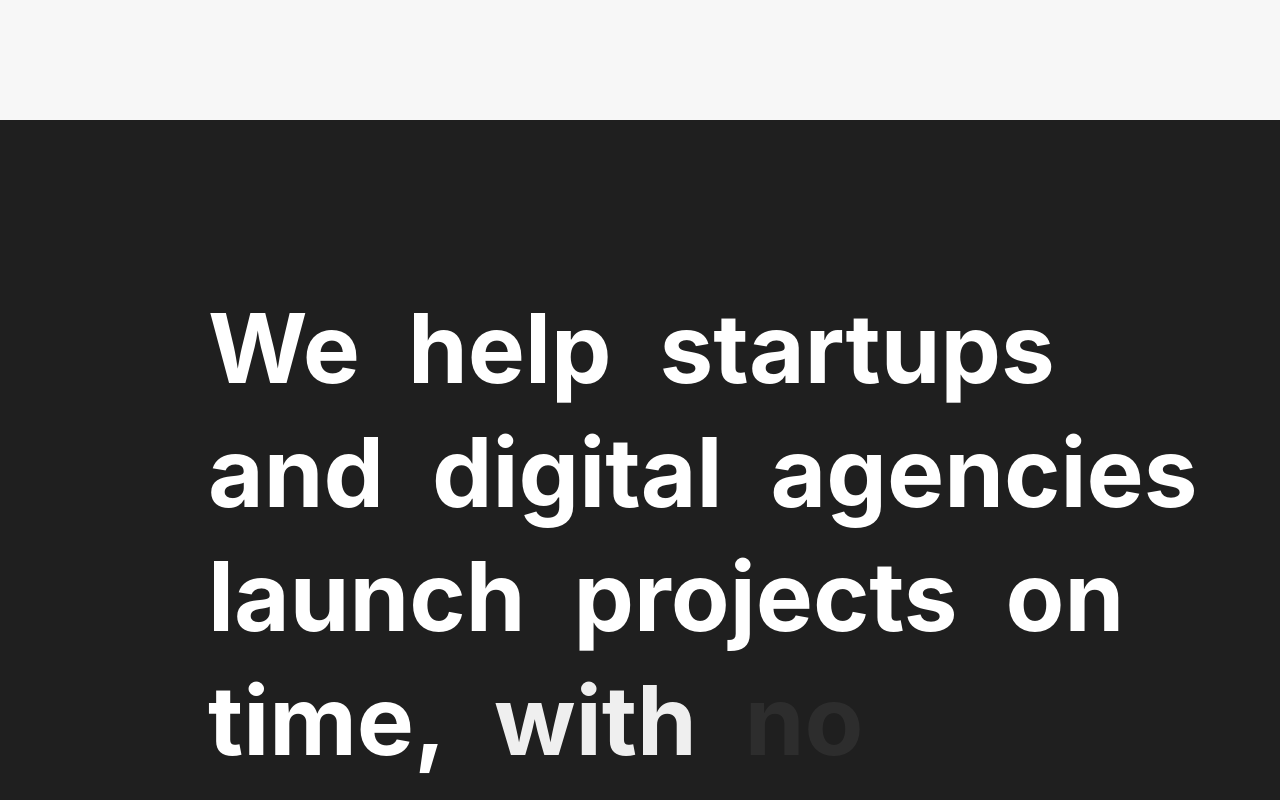
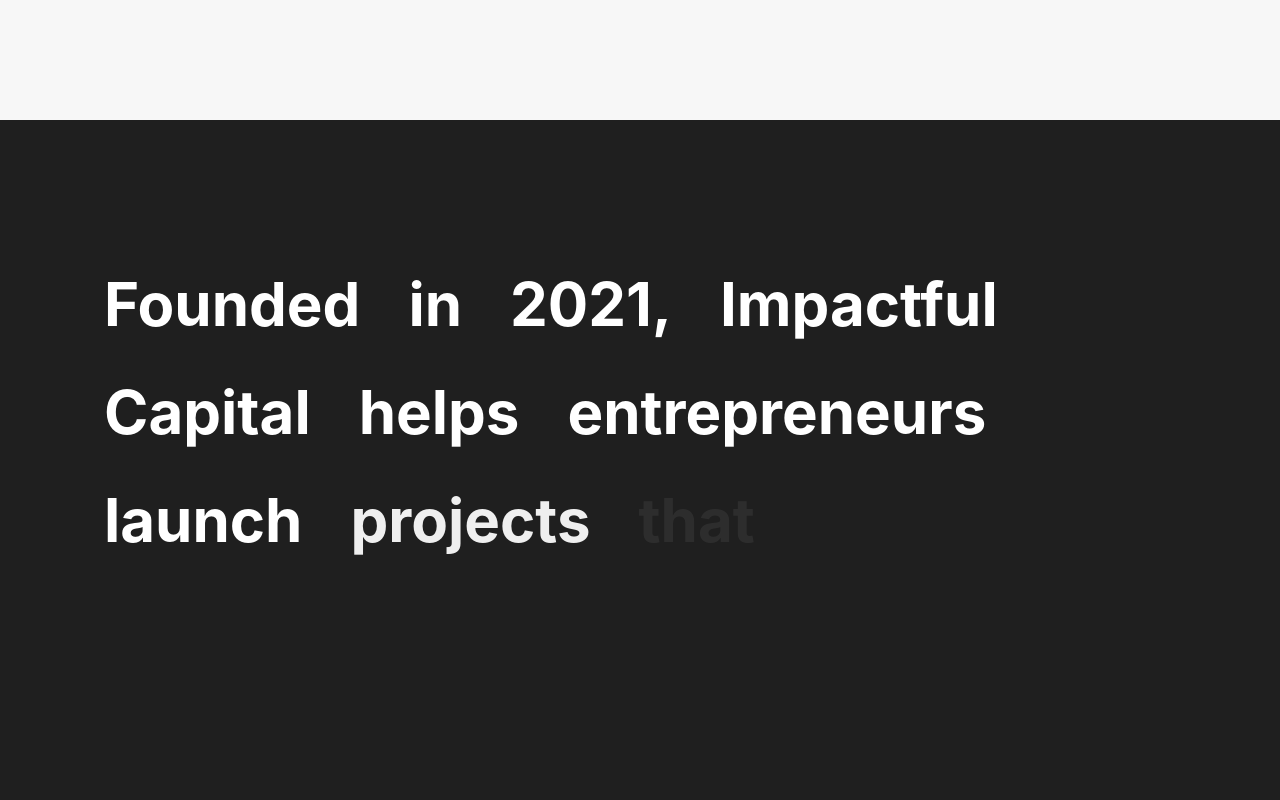
Before and after one commit to Magic-Front/company-site, a React (Create React App) app: page / in a window 1280 px wide. Shown: the part 680-1480 px from the top of the page. Built offline with nearby package versions, Linux system fonts and the light colour scheme.

Commit message:
[New] Replace label

```diff
--- a/src/components/SectionComponent.js
+++ b/src/components/SectionComponent.js
@@ -10,7 +10,9 @@
       {...props}
       className={`w-full flex justify-center items-center ${_background}`}
     >
-      <div className="container mx-auto px-6 lg:px-52 xl:px-64">{children}</div>
+      <div className="container mx-auto px-6 sm:px-10 md:px-14 lg:px-20 xl:px-24">
+        {children}
+      </div>
     </div>
   )
 }
--- a/src/pages/home/AboutSection.js
+++ b/src/pages/home/AboutSection.js
@@ -1,37 +1,38 @@
-import React from 'react'
+import { Fade } from '@material-ui/core'
 import SectionComponent from 'components/SectionComponent'
 import TitleComponent from 'components/TitleComponent'
+import React from 'react'
 import Data from './Data'
 
-const titles = Data.about.titles
-const classesTitle = Data.about.classesTitle
 const topics = Data.about.topics
 const classesTopic = Data.about.classesTopic
+
+const text =
+  'Founded in 2021, Impactful Capital helps entrepreneurs launch projects that have a positive impact on people and planet.'
 
 export default function AboutSection() {
   return (
     <>
-      <SectionComponent id="about-us" _background="bg-dark h-screen">
-        {titles.map((title, i) => {
-          return (
+      <SectionComponent id="about-us" _background="bg-dark min-h-screen ">
+        <div className="flex flex-wrap text-4xl md:text-5xl lg:text-6xl xl:text-7xl font-bold">
+          {(text.split(' ') ?? [])?.map((wordContent, wordIndex) => (
             <div
-              className="flex text-6xl md:text-8xl lg:text-8xl xl:text-8xl font-bold pt-7"
-              key={i}
+              key={wordIndex}
+              data-aos="fade-zoom-in"
+              data-aos-duration={0}
+              data-aos-delay={wordIndex > 9 ? 3000 : 0}
             >
-              {title?.map((t, j) => (
-                <TitleComponent
-                  titles={[t]}
-                  classes={classesTitle}
-                  isAnimate={true}
-                  _aos="fade-zoom-in"
-                  _duration="500"
-                  _delay={i * 700 + j * 300}
-                  key={j}
-                />
-              ))}
+              <div
+                className="p-6 text-white"
+                data-aos="fade-zoom-in"
+                data-aos-duration={500}
+                data-aos-delay={(wordIndex % 10) * 300}
+              >
+                {wordContent}
+              </div>
             </div>
-          )
-        })}
+          ))}
+        </div>
       </SectionComponent>
       <SectionComponent _background="bg-white h-full">
         <div className="grid grid-cols-1 lg:grid-cols-2 xl:grid-cols-2 xl:gap-28 mb-36">
```
